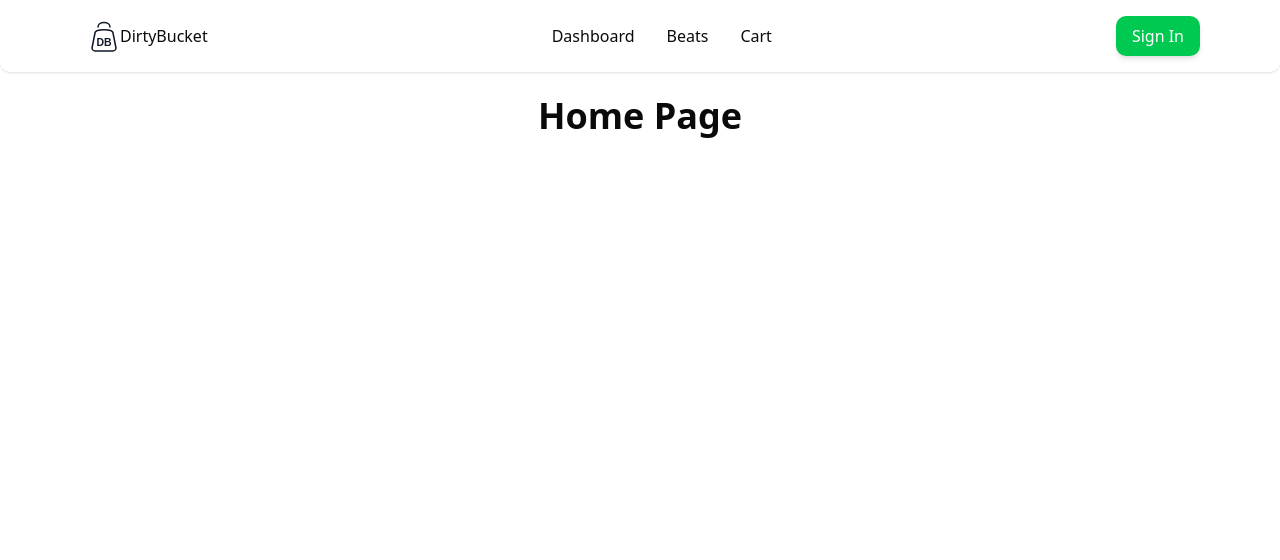
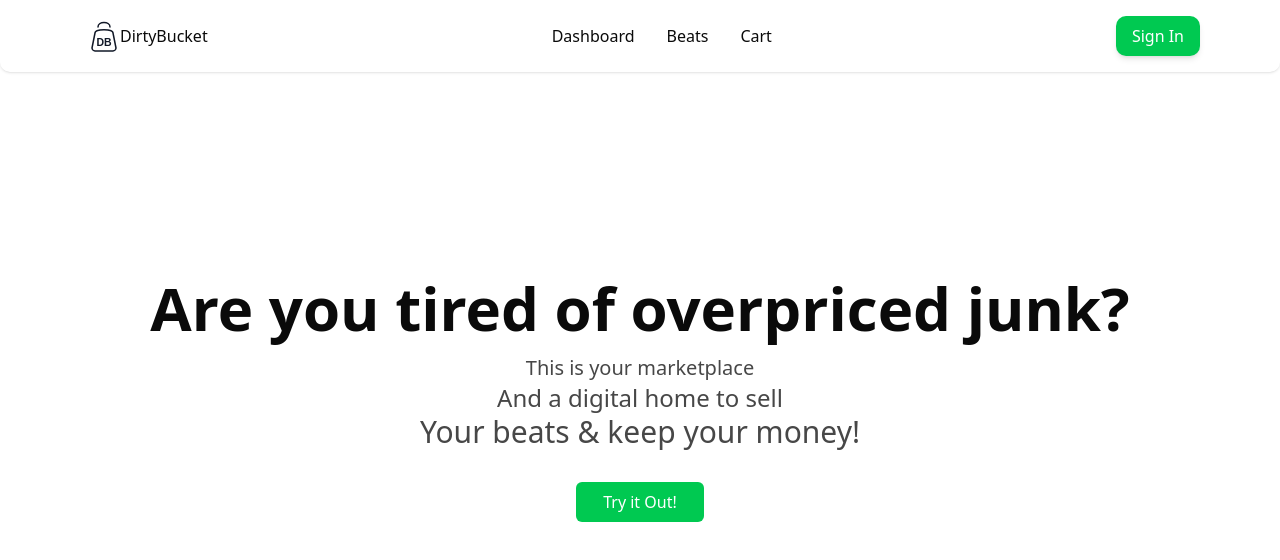
Before and after one commit to progFilthi/dirty-bucket, a Next.js app in the folder frontend/: page / in a window 1280 px wide. Shown: the top 560 px of the page. Built offline with nearby package versions, Linux system fonts and the light colour scheme; no server answers.

Commit message:
Update homepage

```diff
--- a/frontend/app/page.tsx
+++ b/frontend/app/page.tsx
@@ -2,8 +2,21 @@ import React from "react";
 
 export default function page() {
   return (
-    <div className="flex items-center justify-center font-black mt-24">
-      <h1 className="text-4xl">Home Page</h1>
+    <div className="flex items-center justify-center min-h-screen flex-col">
+      <h1 className="text-3xl md:text-4xl lg:text-6xl font-semibold mb-4">
+        Are you tired of overpriced junk?
+      </h1>
+      <div className="pb-8 opacity-75">
+        <p className="text-xl text-center">This is your marketplace</p>
+        <p className="text-2xl text-center">And a digital home to sell</p>
+        <p className="text-3xl">Your beats & keep your money!</p>
+      </div>
+      <button
+        type="button"
+        className="bg-green-500 text-white p-2 w-64 md:w-32 md:rounded-sm rounded-lg cursor-pointer"
+      >
+        Try it Out!
+      </button>
     </div>
   );
 }
```
